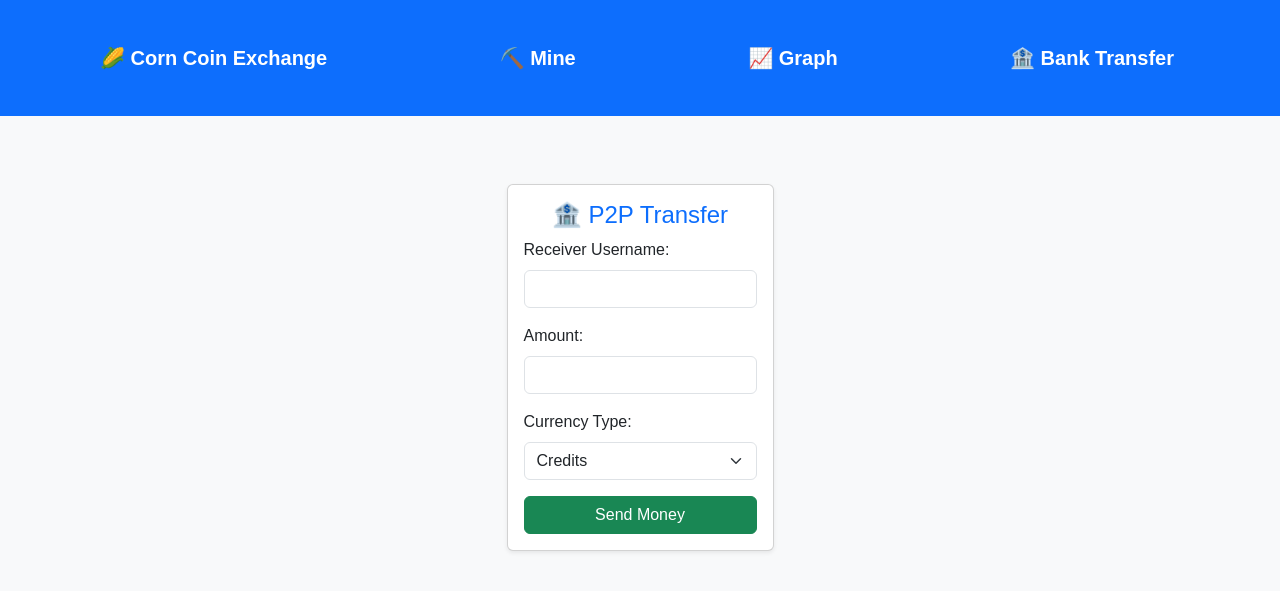
After one commit to Ekansh38/CornCoins, a Django app: template corncoin/bank/templates/bank/bank_transfer.html in a window 1280 px wide. The commit adds this page. Shown: the top 591 px of the page. Run offline with Django 5.2, Linux system fonts and the light colour scheme; the template is opened without the code that fills it, so the values that code supplies are empty.

Commit message:
STABLE AFTER P2P

```diff
--- a/corncoin/bank/static/css/style.css
+++ b/corncoin/bank/static/css/style.css
@@ -1,13 +1,3 @@
-/* === DARK MODE STYLES === */
-:root {
-    --background-color: #121212;
-    --card-bg: #1e1e1e;
-    --text-color: #ffffff;
-    --accent-color: #4caf50;
-    --border-color: #333;
-    --hover-color: #66bb6a;
-}
-
 /* Light Mode Variables */
 .light-mode {
   --background-color: #f8f9fa;
@@ -66,7 +56,8 @@ nav a:hover {
 .order-form label {
   font-weight: bold;
 }
-.order-form input, .order-form select {
+.order-form input,
+.order-form select {
   width: 100%;
   padding: 8px;
   margin-top: 5px;
--- /dev/null
+++ b/corncoin/bank/templates/bank/bank_transfer.html
@@ -0,0 +1,124 @@
+{% load static %}
+<!doctype html>
+<html lang="en">
+  <head>
+    <meta charset="UTF-8" />
+    <meta name="viewport" content="width=device-width, initial-scale=1.0" />
+    <title>P2P Transfer - Corn Coin</title>
+    <link
+      rel="stylesheet"
+      href="https://cdn.jsdelivr.net/npm/bootstrap@5.3.0/dist/css/bootstrap.min.css"
+    />
+    <link
+      rel="stylesheet"
+      type="text/css"
+      href="{% static 'css/style.css' %}"
+    />
+  </head>
+  <body class="bg-light">
+    <!-- Navbar -->
+    <nav class="navbar navbar-expand-lg navbar-dark bg-primary">
+      <div class="container">
+        <a class="navbar-brand" href="/">🌽 Corn Coin Exchange</a>
+        <a class="navbar-brand" href="/mine/">⛏️ Mine</a>
+        <a class="navbar-brand" href="/graph/">📈 Graph</a>
+        <a class="navbar-brand" href="/bank-transfer/">🏦 Bank Transfer</a>
+      </div>
+    </nav>
+
+    <!-- P2P Transfer Form -->
+    <div class="container mt-5">
+      <div class="card shadow-sm">
+        <div class="card-body">
+          <h4 class="card-title text-primary text-center">🏦 P2P Transfer</h4>
+          <form id="transfer-form">
+            <div class="mb-3">
+              <label class="form-label">Receiver Username:</label>
+              <input
+                type="text"
+                id="receiver"
+                name="receiver"
+                class="form-control"
+                required
+              />
+            </div>
+
+            <div class="mb-3">
+              <label class="form-label">Amount:</label>
+              <input
+                type="number"
+                id="amount"
+                name="amount"
+                step="any"
+                class="form-control"
+                required
+              />
+            </div>
+
+            <div class="mb-3">
+              <label class="form-label">Currency Type:</label>
+              <select
+                id="currency-type"
+                name="currency_type"
+                class="form-select"
+              >
+                <option value="credits">Credits</option>
+                <option value="corn_coins">Corn Coins</option>
+              </select>
+            </div>
+
+            <button type="submit" class="btn btn-success w-100">
+              Send Money
+            </button>
+          </form>
+
+          <div id="transfer-response" class="alert d-none mt-3"></div>
+        </div>
+      </div>
+    </div>
+
+    <!-- JavaScript -->
+    <script>
+ document.getElementById("transfer-form").addEventListener("submit", function(event) {
+    event.preventDefault();
+
+    let receiver = document.getElementById("receiver").value.trim();
+    let amount = document.getElementById("amount").value.trim();
+    let currencyType = document.getElementById("currency-type").value;
+    let responseBox = document.getElementById("transfer-response");
+
+    if (!receiver || !amount || !currencyType) {
+        responseBox.className = "alert alert-danger mt-3";
+        responseBox.innerText = "❌ All fields are required.";
+        responseBox.classList.remove("d-none");
+        return;
+    }
+
+    fetch("/bank-transfer/", {
+        method: "POST",
+        headers: { "Content-Type": "application/json" },
+        body: JSON.stringify({
+            receiver: receiver,
+            amount: amount,
+            currency_type: currencyType
+        })
+    })
+    .then(response => response.json())
+    .then(data => {
+        if (data.error) {
+            responseBox.className = "alert alert-danger mt-3";
+            responseBox.innerText = `❌ ${data.error}`;
+        } else {
+            responseBox.className = "alert alert-success mt-3";
+            responseBox.innerText = `✅ ${data.success}`;
+        }
+        responseBox.classList.remove("d-none");
+    })
+    .catch(error => {
+        responseBox.className = "alert alert-danger mt-3";
+        responseBox.innerText = "❌ Transfer failed.";
+        console.error("Transfer Error:", error);
+    });
+});   </script>
+  </body>
+</html>
--- a/corncoin/bank/templates/bank/graph.html
+++ b/corncoin/bank/templates/bank/graph.html
@@ -12,6 +12,9 @@
 <nav class="navbar navbar-expand-lg navbar-dark bg-primary">
     <div class="container">
         <a class="navbar-brand" href="/">🌽 Corn Coin Exchange</a>
+        <a class="navbar-brand" href="/mine/">⛏️ Mine</a>
+        <a class="navbar-brand" href="/graph/">📈 Graph</a>
+        <a class="navbar-brand" href="/bank-transfer/">🏦 Bank Transfer</a>
     </div>
 </nav>
 
--- a/corncoin/bank/templates/bank/index.html
+++ b/corncoin/bank/templates/bank/index.html
@@ -18,7 +18,7 @@
         <a class="navbar-brand" href="/">🌽 Corn Coin Exchange</a>
         <a class="navbar-brand" href="/mine/">⛏️ Mine</a>
         <a class="navbar-brand" href="/graph/">📈 Graph</a>
-        <button class="btn btn-outline-light" id="toggle-dark-mode">🌙 Dark Mode</button>
+        <a class="navbar-brand" href="/bank-transfer/">🏦 Bank Transfer</a>
     </div>
 </nav>
 
--- a/corncoin/bank/templates/bank/mining.html
+++ b/corncoin/bank/templates/bank/mining.html
@@ -13,6 +13,9 @@
 <nav class="navbar navbar-expand-lg navbar-dark bg-dark">
     <div class="container">
         <a class="navbar-brand" href="/">🌽 Corn Coin Exchange</a>
+        <a class="navbar-brand" href="/mine/">⛏️ Mine</a>
+        <a class="navbar-brand" href="/graph/">📈 Graph</a>
+        <a class="navbar-brand" href="/bank-transfer/">🏦 Bank Transfer</a>
     </div>
 </nav>
 
--- a/corncoin/bank/urls.py
+++ b/corncoin/bank/urls.py
@@ -12,4 +12,5 @@ urlpatterns = [
     path("signup/", signup_view, name="signup"),
     path("mine/", mine, name="mine"),
     path("graph/", transaction_graph, name="transaction_graph"),
+    path("bank-transfer/", bank_transfer, name="bank_transfer"),
 ]
```
Also changed, not shown: corncoin/bank/views.py (+78 -0 lines), corncoin/db.sqlite3. Lines whose indentation alone changed are shown as unchanged.
